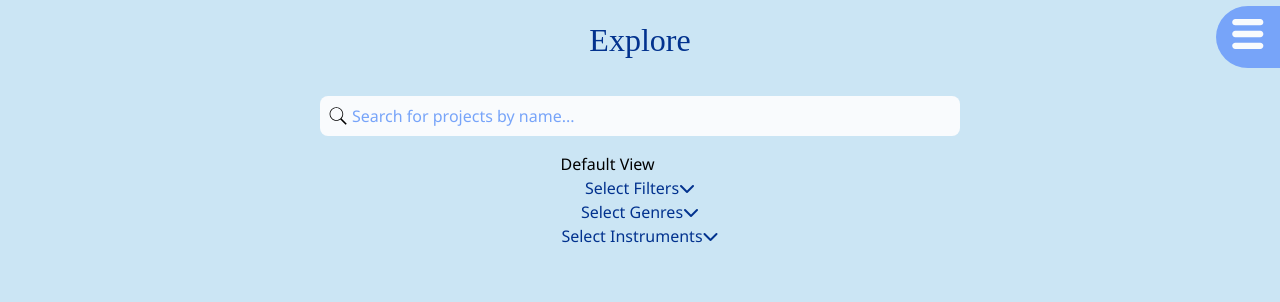
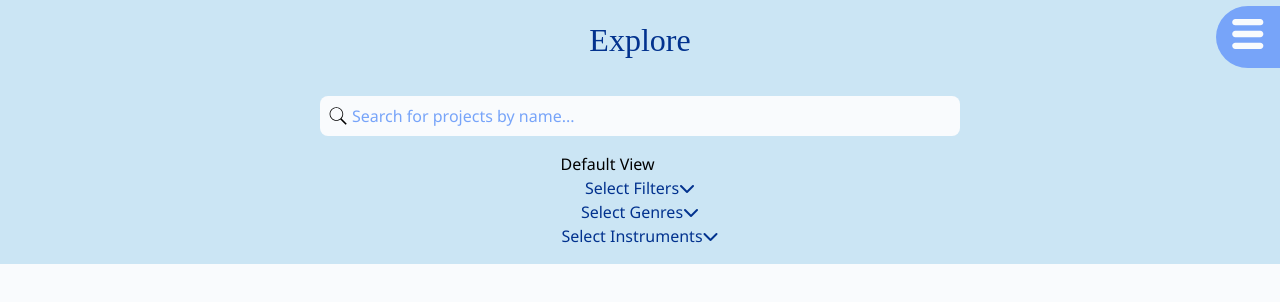
Before and after one commit to LiamHoogstad/Group_9_GDP, a Vue app: page /explore in a window 1280 px wide. Shown: the top 302 px of the page. Built offline with nearby package versions, Linux system fonts and the light colour scheme; a web font is replaced by a local one.

Commit message:
Revert "fixed background bug"
This reverts commit f313cc10915d5dcae41411ac9e8c024c4583c5bc.

```diff
--- a/frontend/views/ExplorePage.vue
+++ b/frontend/views/ExplorePage.vue
@@ -419,10 +419,6 @@ h1 {
   color: maroon;
 }
 
-.explorePage {
-  height: 100vw;
-}
-
 .track {
   background-color: var(--colour-background);
   color: var(--colour-background);
```
